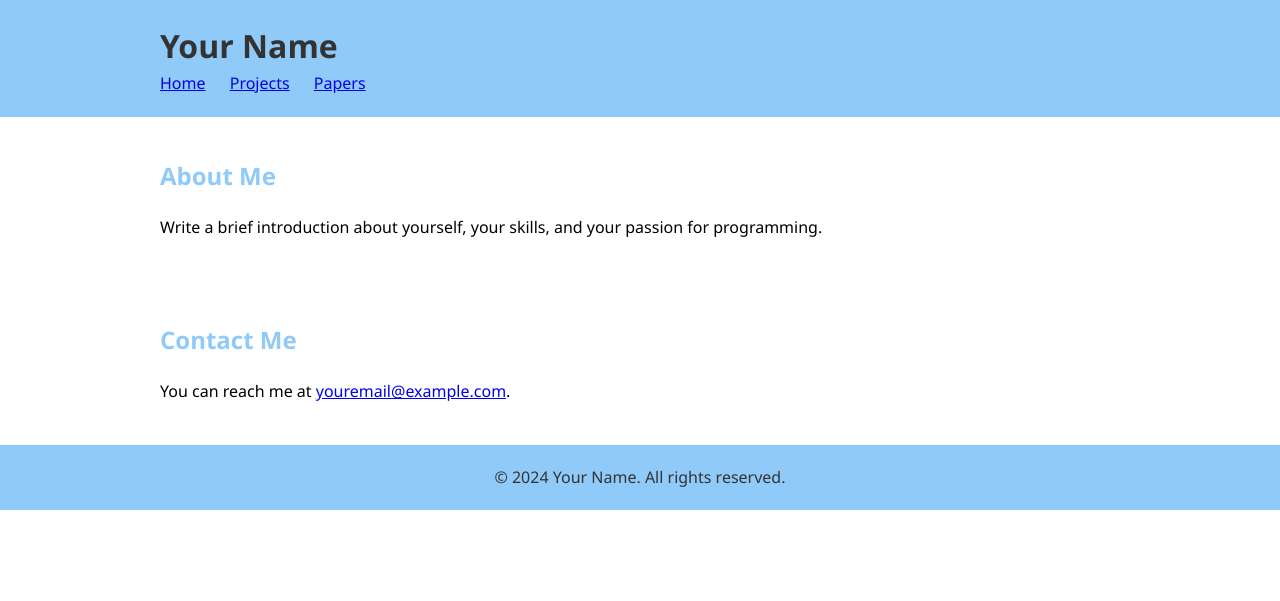
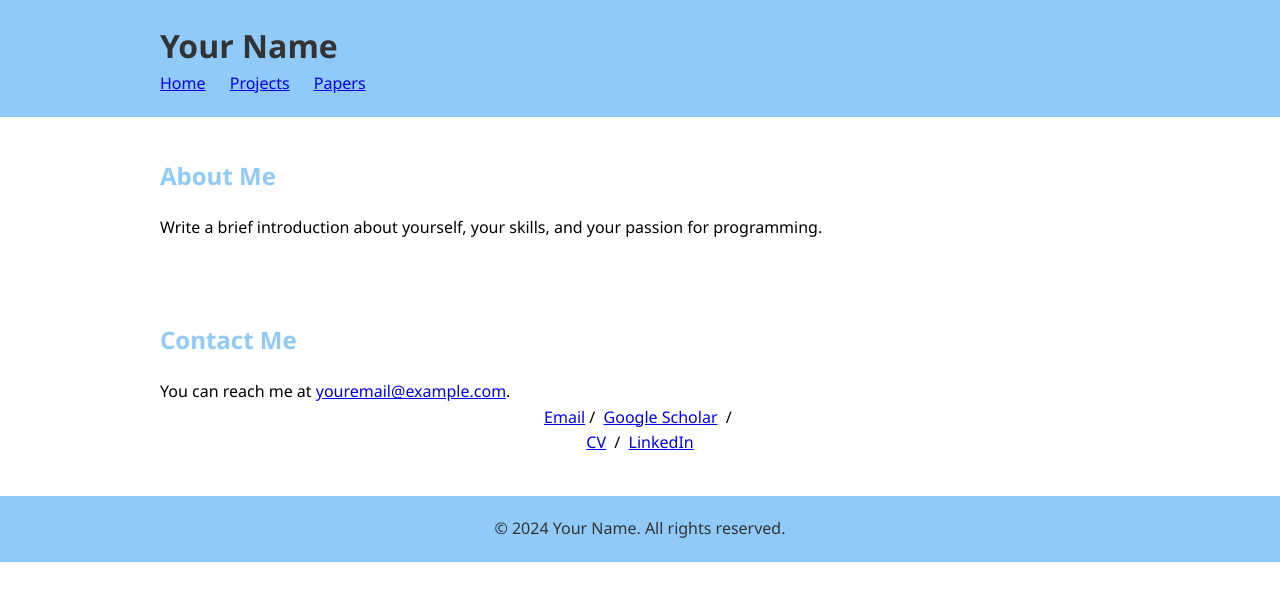
Before and after one commit to KVict/KVict.github.io, a Jekyll site: the page built from README.md, in a window 1280 px wide. Shown: the top 601 px of the page. Built offline with Jekyll 4.4.1, drawn with Linux system fonts in a browser that asks for light colours; our own code applies the rules of GitHub Pages for plain Markdown files; some of the changed lines change nothing that is shown.

Commit message:
Update _config.yml

```diff
--- a/_config.yml
+++ b/_config.yml
@@ -1,3 +1,9 @@
+title: KASHTANOVA Victoriya
+logo: /assets/img/my_logo.png
+head_img: /img/face.png
+email: "kashtanovavictoriya@gmail.com"
+cv: /assets/pdfs/CV.pdf
+# researchgate: https://www.researchgate.net/profile/Victoriya_Kashtanova2/research
+googlescholar: https://scholar.google.com/citations?hl=en&user=SPg6dvUAAAAJ
+linkedin: https://www.linkedin.com/in/victoriya-kashtanova/
 theme: jekyll-theme-minimal
-title: Octocat's homepage
-description: Bookmark this to keep an eye on my project updates!
```
